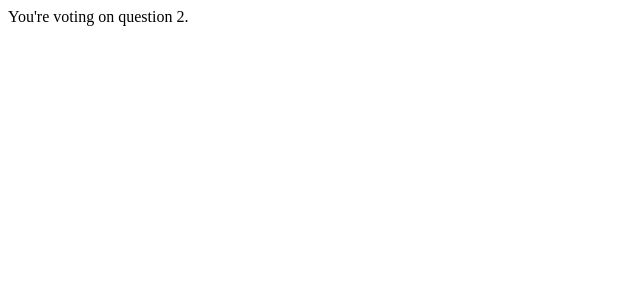
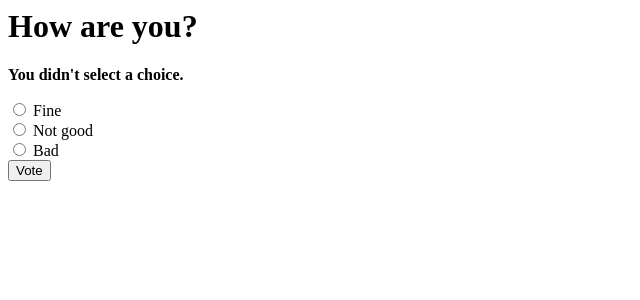
Before and after one commit to CplusShen/django-tutorial, a Django app: page /polls/2/vote/ in a window 1280 px wide. Shown: the top 300 px of the page, without its empty margins (0-640 px from the left). Run offline with Django 3.2, Linux system fonts and the light colour scheme; data comes from the database, SQL or seed files in the repository.

Commit message:
added "Write a simple form"

```diff
--- a/polls/templates/polls/detail.html
+++ b/polls/templates/polls/detail.html
@@ -1,6 +1,12 @@
 <h1> {{ question.question_text }} </h1>
-<ul>
-   {% for choice in question.choice_set.all %}
-       <li>{{ choice.choice_text }}</li>
-   {% endfor %}
-</ul>
+
+{% if error_message %} <p><strong> {{ error_message }} </strong></p> {% endif %}
+
+<form action="{% url 'polls:vote' question.id %}" method="POST">
+{% csrf_token %}
+{% for choice in question.choice_set.all %}
+   <input type="radio" name="choice" id="choice{{ forloop.counter }}" value="{{ choice.id }}">
+   <label for="choice{{ forloop.count }}"> {{ choice.choice_text }} </label> <br/>
+{% endfor %}
+<input type="submit" value="Vote"/>
+</form>
--- a/polls/views.py
+++ b/polls/views.py
@@ -1,8 +1,8 @@
-from django.http import HttpResponse
-from django.http import Http404
 from django.shortcuts import get_object_or_404, render
+from django.http import HttpResponseRedirect, HttpResponse
+from django.urls import reverse
 
-from .models import Question
+from .models import Choice, Question
 # Create your views here.
 
 def index(request):
@@ -12,11 +12,23 @@ def index(request):
 
 def detail(request, question_id):
     question = get_object_or_404(Question, pk=question_id)
-    return render(request, 'polls/detail.html', {'question':question})
+    return render(request, 'polls/detail.html', {'question': question})
 
 def results(request, question_id):
-    response = "You're looking at the results of question %s."
-    return HttpResponse(response % question_id)
+    question = get_object_or_404(Question, pk=question_id)
+    return render(request, 'polls/results.html', {'question': question})
 
 def vote(request, question_id):
-    return HttpResponse("You're voting on question %s." % question_id)
+    question = get_object_or_404(Question, pk=question_id)
+    try:
+        selected_choice = question.choice_set.get(pk=request.POST['choice'])
+    except (KeyError, Choice.DoesNotExist):
+        return render(request, 'polls/detail.html' , {
+            'question': question,
+            'error_message': "You didn't select a choice."
+        })
+
+    else:
+        selected_choice.votes += 1
+        selected_choice.save()
+        return HttpResponseRedirect(reverse('polls:results', args=(question.id,)))
```
Also changed, not shown: polls/templates/polls/results.html (added, +9 -0 lines).
